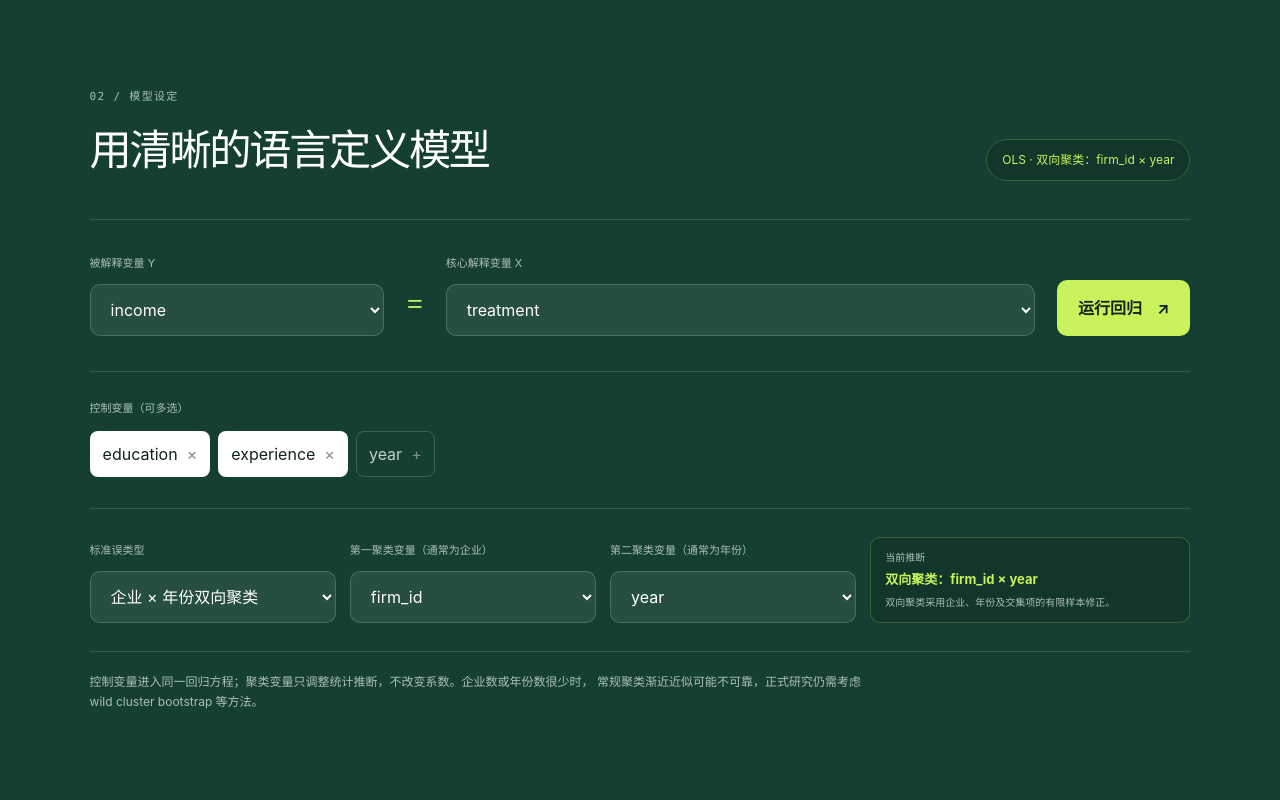
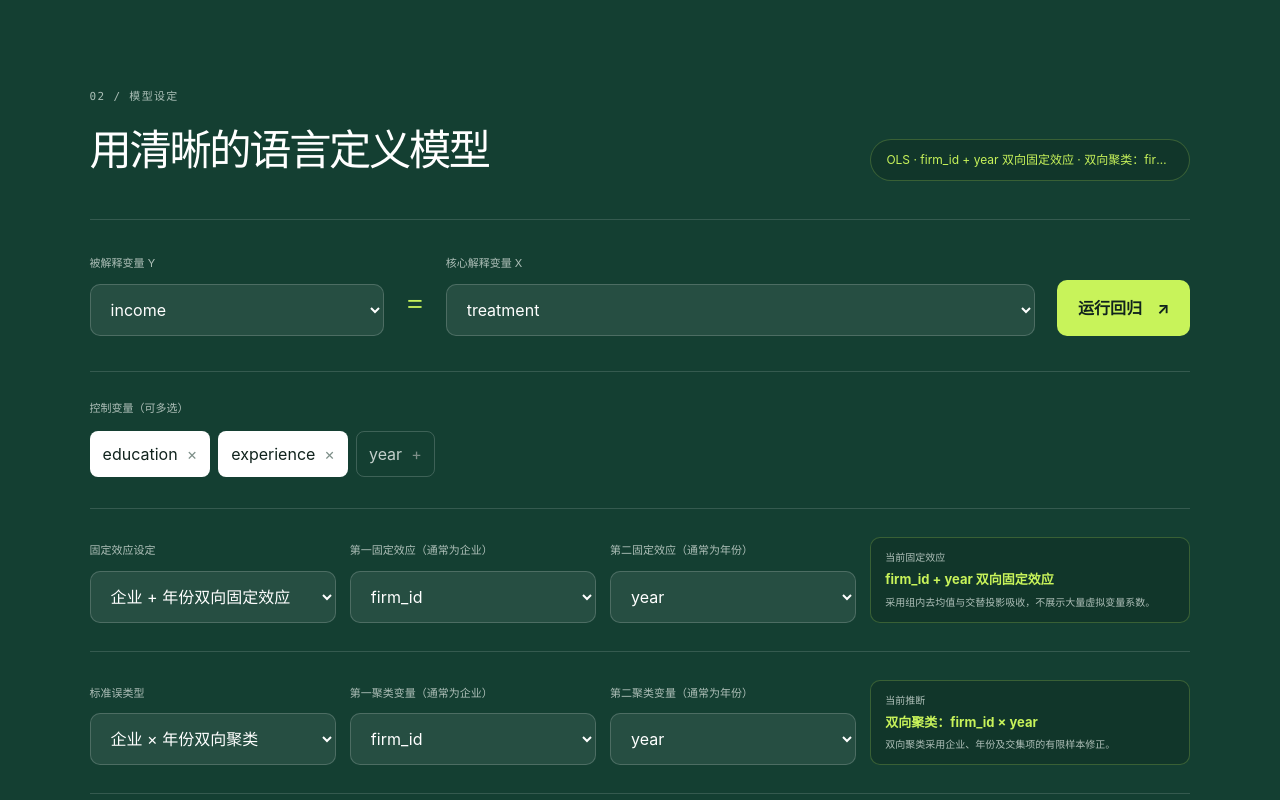
Before and after one commit to sunzhendong60-sudo/jiliang-gongfang, a Next.js app: page / in a window 1280 px wide. Shown: the part 1420-2220 px from the top of the page. Built offline with nearby package versions, Linux system fonts and the light colour scheme.

Commit message:
Add one-way and two-way fixed effects

```diff
--- a/app/globals.css
+++ b/app/globals.css
@@ -104,6 +104,7 @@ button, a { -webkit-tap-highlight-color: transparent; }
 .methodBadge { color: var(--lime); border-color: rgba(200,243,90,.22); background: rgba(0,0,0,.14); }
 .modelBuilder { display: grid; grid-template-columns: 1fr auto 2fr auto; gap: 22px; align-items: end; border-top: 1px solid rgba(255,255,255,.14); border-bottom: 1px solid rgba(255,255,255,.14); padding: 35px 0; }
 .controlsBuilder { padding: 28px 0; border-bottom: 1px solid rgba(255,255,255,.14); }
+.fixedEffectsBuilder,
 .inferenceBuilder { display: grid; grid-template-columns: repeat(3, minmax(0, 1fr)) 1.3fr; gap: 14px; align-items: end; padding: 28px 0; border-bottom: 1px solid rgba(255,255,255,.14); }
 .field label { display: block; color: #aebfb8; font-size: 11px; margin-bottom: 12px; }
 .field select { width: 100%; min-height: 52px; padding: 0 16px; background: rgba(255,255,255,.08); color: white; border: 1px solid rgba(255,255,255,.18); border-radius: 10px; }
@@ -167,7 +168,7 @@ footer button { background: transparent; color: var(--lime); border: 0; cursor:
   .heroPanel { transform: none; }
   .profileGrid { grid-template-columns: repeat(2, 1fr); }
   .modelBuilder { grid-template-columns: 1fr; }
-  .inferenceBuilder { grid-template-columns: repeat(2, minmax(0, 1fr)); }
+  .fixedEffectsBuilder, .inferenceBuilder { grid-template-columns: repeat(2, minmax(0, 1fr)); }
   .formulaSymbol { display: none; }
   .runButton { width: 100%; }
   .fitStrip { grid-template-columns: repeat(3,1fr); }
@@ -187,7 +188,7 @@ footer button { background: transparent; color: var(--lime); border: 0; cursor:
   .heroPanel { padding: 20px; }
   .miniChart { height: 160px; }
   .profileGrid { grid-template-columns: 1fr; }
-  .inferenceBuilder { grid-template-columns: 1fr; }
+  .fixedEffectsBuilder, .inferenceBuilder { grid-template-columns: 1fr; }
   .sectionHeading { align-items: flex-start; flex-direction: column; }
   .fitStrip { grid-template-columns: repeat(2,1fr); }
   .fitStrip div:nth-child(2) { border-right: 0; }
--- a/app/page.tsx
+++ b/app/page.tsx
@@ -19,6 +19,7 @@ type Estimate = {
   statistic: number;
 };
 type SEType = "classical" | "hc1" | "cluster-one" | "cluster-two";
+type FEType = "none" | "one" | "two";
 
 const demoRows: Row[] = Array.from({ length: 60 }, (_, i) => {
   const firm = Math.floor(i / 6) + 1;
@@ -133,6 +134,37 @@ function clusterMeat(x: number[][], residuals: number[], ids: string[]) {
   return { meat, groups: groups.size };
 }
 
+function absorbFixedEffects(matrix: number[][], fixedEffects: string[][]) {
+  const transformed = matrix.map((row) => [...row]);
+  for (let iteration = 0; iteration < 200; iteration++) {
+    let largestShift = 0;
+    for (const ids of fixedEffects) {
+      const sums = new Map<string, { values: number[]; count: number }>();
+      ids.forEach((id, rowIndex) => {
+        const group = sums.get(id) ?? {
+          values: Array(transformed[0].length).fill(0),
+          count: 0,
+        };
+        transformed[rowIndex].forEach((value, column) => {
+          group.values[column] += value;
+        });
+        group.count += 1;
+        sums.set(id, group);
+      });
+      ids.forEach((id, rowIndex) => {
+        const group = sums.get(id)!;
+        transformed[rowIndex] = transformed[rowIndex].map((value, column) => {
+          const shift = group.values[column] / group.count;
+          largestShift = Math.max(largestShift, Math.abs(shift));
+          return value - shift;
+        });
+      });
+    }
+    if (largestShift < 1e-10) return transformed;
+  }
+  throw new Error("固定效应吸收未收敛，请检查面板结构");
+}
+
 function runOLS(
   rows: Row[],
   outcome: string,
@@ -140,6 +172,9 @@ function runOLS(
   seType: SEType,
   cluster1: string,
   cluster2: string,
+  feType: FEType,
+  fixedEffect1: string,
+  fixedEffect2: string,
 ) {
   if (!outcome || !predictors.length) throw new Error("请选择被解释变量和至少一个解释变量");
   const clean = rows
@@ -148,20 +183,49 @@ function runOLS(
       x: [1, ...predictors.map((name) => Number(row[name]))],
       cluster1: cluster1 ? row[cluster1] : "",
       cluster2: cluster2 ? row[cluster2] : "",
+      fixedEffect1: fixedEffect1 ? row[fixedEffect1] : "",
+      fixedEffect2: fixedEffect2 ? row[fixedEffect2] : "",
     }))
-    .filter(({ y, x, cluster1: first, cluster2: second }) =>
+    .filter(({ y, x, cluster1: first, cluster2: second, fixedEffect1: fe1, fixedEffect2: fe2 }) =>
       Number.isFinite(y) &&
       x.every(Number.isFinite) &&
       (seType === "classical" || seType === "hc1" || first !== "") &&
-      (seType !== "cluster-two" || second !== ""),
+      (seType !== "cluster-two" || second !== "") &&
+      (feType === "none" || fe1 !== "") &&
+      (feType !== "two" || fe2 !== ""),
     );
   if (clean.length <= predictors.length + 2) throw new Error("有效样本量不足");
-  const x = clean.map((item) => item.x);
-  const y = clean.map((item) => [item.y]);
+  if (feType !== "none" && !fixedEffect1) throw new Error("请选择第一固定效应变量");
+  if (feType === "two" && (!fixedEffect2 || fixedEffect1 === fixedEffect2)) {
+    throw new Error("请选择两个不同的固定效应变量");
+  }
+  const hasFixedEffects = feType !== "none";
+  const rawMatrix = clean.map((item) => [item.y, ...item.x.slice(1)]);
+  const fixedEffectIds = hasFixedEffects
+    ? [
+        clean.map((item) => item.fixedEffect1),
+        ...(feType === "two" ? [clean.map((item) => item.fixedEffect2)] : []),
+      ]
+    : [];
+  const estimationMatrix = hasFixedEffects
+    ? absorbFixedEffects(rawMatrix, fixedEffectIds)
+    : rawMatrix;
+  const x = estimationMatrix.map((item) =>
+    hasFixedEffects ? item.slice(1) : [1, ...item.slice(1)],
+  );
+  const y = estimationMatrix.map((item) => [item[0]]);
+  if (x[0].some((_, column) => x.every((row) => Math.abs(row[column]) < 1e-12))) {
+    throw new Error("至少一个解释变量在固定效应组内没有变化，无法识别系数");
+  }
   const xtxInverse = inverse(multiply(transpose(x), x));
   const beta = multiply(multiply(xtxInverse, transpose(x)), y).map((v) => v[0]);
   const residuals = clean.map((item, i) => item.y - multiply([item.x], beta.map((v) => [v]))[0][0]);
-  const degrees = clean.length - beta.length;
+  const absorbedDf = fixedEffectIds.reduce(
+    (sum, ids) => sum + Math.max(0, new Set(ids).size - 1),
+    0,
+  );
+  const degrees = clean.length - beta.length - absorbedDf;
+  if (degrees <= 0) throw new Error("吸收固定效应后剩余自由度不足");
   const sigma2 = residuals.reduce((sum, value) => sum + value * value, 0) / degrees;
   let covariance = scaleMatrix(xtxInverse, sigma2);
   let clusterCounts: number[] = [];
@@ -197,10 +261,11 @@ function runOLS(
     covariance = multiply(multiply(xtxInverse, combinedMeat), xtxInverse);
   }
   const standardErrors = covariance.map((row, i) => Math.sqrt(Math.max(0, row[i])));
-  const meanY = clean.reduce((sum, item) => sum + item.y, 0) / clean.length;
-  const tss = clean.reduce((sum, item) => sum + (item.y - meanY) ** 2, 0);
+  const modelY = y.map((item) => item[0]);
+  const meanY = hasFixedEffects ? 0 : modelY.reduce((sum, value) => sum + value, 0) / modelY.length;
+  const tss = modelY.reduce((sum, value) => sum + (value - meanY) ** 2, 0);
   const rss = residuals.reduce((sum, value) => sum + value ** 2, 0);
-  const terms = ["截距", ...predictors];
+  const terms = hasFixedEffects ? predictors : ["截距", ...predictors];
   return {
     estimates: terms.map((term, i) => ({
       term,
@@ -211,6 +276,7 @@ function runOLS(
     n: clean.length,
     r2: 1 - rss / tss,
     clusterCounts,
+    absorbedDf,
   };
 }
 
@@ -223,8 +289,16 @@ export default function Home() {
   const [seType, setSeType] = useState<SEType>("cluster-two");
   const [cluster1, setCluster1] = useState("firm_id");
   const [cluster2, setCluster2] = useState("year");
+  const [feType, setFeType] = useState<FEType>("two");
+  const [fixedEffect1, setFixedEffect1] = useState("firm_id");
+  const [fixedEffect2, setFixedEffect2] = useState("year");
   const [estimates, setEstimates] = useState<Estimate[]>([]);
-  const [fit, setFit] = useState<{ n: number; r2: number; clusterCounts: number[] } | null>(null);
+  const [fit, setFit] = useState<{
+    n: number;
+    r2: number;
+    clusterCounts: number[];
+    absorbedDf: number;
+  } | null>(null);
   const [error, setError] = useState("");
   const [supportOpen, setSupportOpen] = useState(false);
 
@@ -257,6 +331,11 @@ export default function Home() {
     "cluster-one": `聚类：${cluster1 || "未选择"}`,
     "cluster-two": `双向聚类：${cluster1 || "?"} × ${cluster2 || "?"}`,
   }[seType];
+  const feLabel = {
+    none: "无固定效应",
+    one: `${fixedEffect1 || "未选择"} 固定效应`,
+    two: `${fixedEffect1 || "?"} + ${fixedEffect2 || "?"} 双向固定效应`,
+  }[feType];
   const missingCount = profiles.reduce((sum, item) => sum + item.missing, 0);
 
   function handleFile(event: ChangeEvent<HTMLInputElement>) {
@@ -283,6 +362,9 @@ export default function Home() {
       setCluster1(firmGuess);
       setCluster2(yearGuess);
       setSeType(firmGuess && yearGuess ? "cluster-two" : "hc1");
+      setFixedEffect1(firmGuess);
+      setFixedEffect2(yearGuess);
+      setFeType(firmGuess && yearGuess ? "two" : "none");
       setEstimates([]);
       setFit(null);
       setError("");
@@ -292,9 +374,24 @@ export default function Home() {
 
   function estimate() {
     try {
-      const result = runOLS(rows, outcome, predictors, seType, cluster1, cluster2);
+      const result = runOLS(
+        rows,
+        outcome,
+        predictors,
+        seType,
+        cluster1,
+        cluster2,
+        feType,
+        fixedEffect1,
+        fixedEffect2,
+      );
       setEstimates(result.estimates);
-      setFit({ n: result.n, r2: result.r2, clusterCounts: result.clusterCounts });
+      setFit({
+        n: result.n,
+        r2: result.r2,
+        clusterCounts: result.clusterCounts,
+        absorbedDf: result.absorbedDf,
+      });
       setError("");
     } catch (reason) {
       setError(reason instanceof Error ? reason.message : "模型估计失败");
@@ -406,7 +503,7 @@ export default function Home() {
             <span className="step">02 / 模型设定</span>
             <h2>用清晰的语言定义模型</h2>
           </div>
-          <span className="methodBadge">OLS · {seLabel}</span>
+          <span className="methodBadge">OLS · {feLabel} · {seLabel}</span>
         </div>
         <div className="modelBuilder">
           <div className="field">
@@ -449,6 +546,39 @@ export default function Home() {
             </div>
           </div>
         </div>
+        <div className="fixedEffectsBuilder">
+          <div className="field">
+            <label htmlFor="fe-type">固定效应设定</label>
+            <select id="fe-type" value={feType} onChange={(e) => setFeType(e.target.value as FEType)}>
+              <option value="none">不加入固定效应</option>
+              <option value="one">一维固定效应</option>
+              <option value="two">企业 + 年份双向固定效应</option>
+            </select>
+          </div>
+          {feType !== "none" && (
+            <div className="field">
+              <label htmlFor="fe-one">第一固定效应（通常为企业）</label>
+              <select id="fe-one" value={fixedEffect1} onChange={(e) => setFixedEffect1(e.target.value)}>
+                <option value="">请选择</option>
+                {columns.map((column) => <option key={column}>{column}</option>)}
+              </select>
+            </div>
+          )}
+          {feType === "two" && (
+            <div className="field">
+              <label htmlFor="fe-two">第二固定效应（通常为年份）</label>
+              <select id="fe-two" value={fixedEffect2} onChange={(e) => setFixedEffect2(e.target.value)}>
+                <option value="">请选择</option>
+                {columns.map((column) => <option key={column}>{column}</option>)}
+              </select>
+            </div>
+          )}
+          <div className="inferenceSummary">
+            <span>当前固定效应</span>
+            <strong>{feLabel}</strong>
+            <small>采用组内去均值与交替投影吸收，不展示大量虚拟变量系数。</small>
+          </div>
+        </div>
         <div className="inferenceBuilder">
           <div className="field">
             <label htmlFor="se-type">标准误类型</label>
@@ -485,7 +615,7 @@ export default function Home() {
         </div>
         {error && <p className="error">{error}</p>}
         <p className="modelNote">
-          控制变量进入同一回归方程；聚类变量只调整统计推断，不改变系数。企业数或年份数很少时，
+          固定效应改变系数识别所依赖的组内变动；聚类变量只调整统计推断。企业数或年份数很少时，
           常规聚类渐近近似可能不可靠，正式研究仍需考虑 wild cluster bootstrap 等方法。
         </p>
       </section>
@@ -502,12 +632,13 @@ export default function Home() {
           <>
             <div className="fitStrip">
               <div><span>有效样本</span><strong>{fit?.n}</strong></div>
-              <div><span>R²</span><strong>{fit?.r2.toFixed(4)}</strong></div>
+              <div><span>{feType === "none" ? "R²" : "组内 R²"}</span><strong>{fit?.r2.toFixed(4)}</strong></div>
               <div><span>控制变量</span><strong>{controls.length}</strong></div>
               <p>
-                {seLabel}
+                {feLabel}；{seLabel}
                 {fit?.clusterCounts.length ? `；聚类组数 ${fit.clusterCounts.join(" × ")}` : ""}
-                。核心解释变量系数是在控制其他变量后的条件相关关系。
+                {fit?.absorbedDf ? `；约吸收 ${fit.absorbedDf} 个自由度` : ""}
+                。核心解释变量系数来自固定效应组内变化。
               </p>
             </div>
             <div className="resultTable">
```
